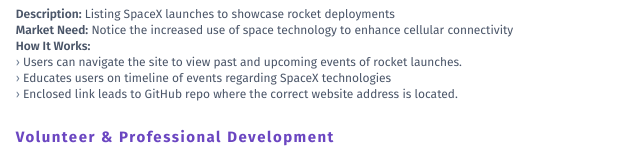
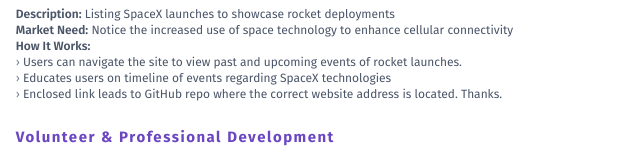
Before and after one commit to toreylittlefield/my-custom-tailwind-resume, a website: page docs/index.html in a window 1280 px wide. Shown: the part 872-1034 px from the top of the page, 157-797 px from the left. Drawn offline with nearby package versions, Linux system fonts and the light colour scheme; files that its build step writes are made by us from their sources.

```diff
--- a/docs/index.html
+++ b/docs/index.html
@@ -255,7 +255,7 @@
                   </li>
                   <li class="ml-1.5">
                     <span class="-ml-1.5 select-none text-gray-600">›</span>
-                    Enclosed link leads to GitHub repo where the correct website address is located.
+                    Enclosed link leads to GitHub repo where the correct website address is located. Thanks.
                   </li>
                 </ul>
               </div>
```
